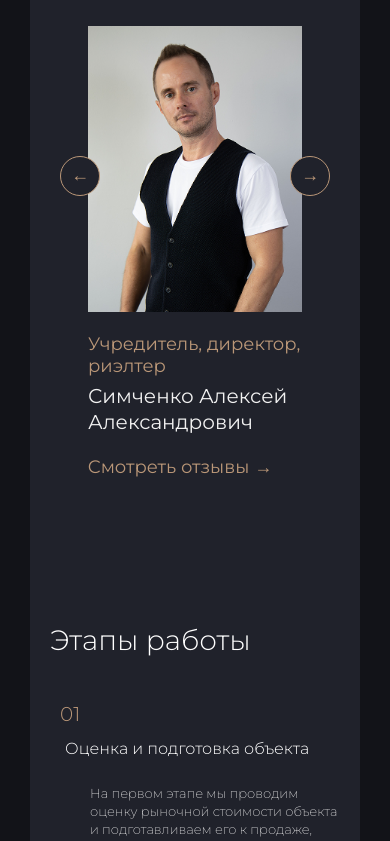
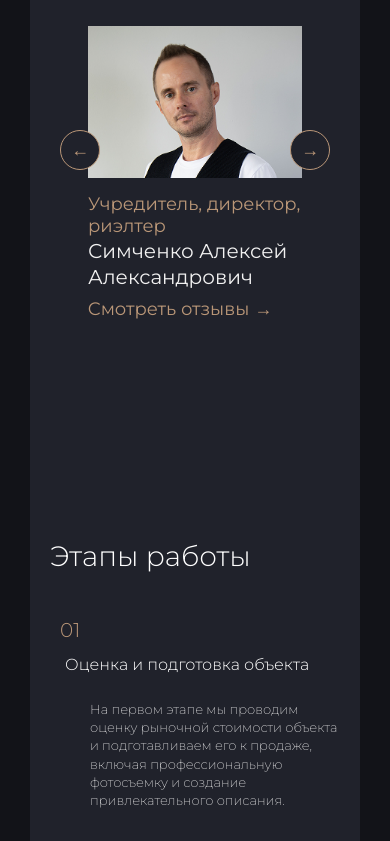
Before and after one commit to Max-Semian/realty_app, a Next.js app: page /realty_app/ in a window 390 px wide. Shown: the part 4548-5389 px from the top of the page. Built offline with nearby package versions, Linux system fonts and the light colour scheme.

Commit message:
Update TeamMemberCard.module.css

```diff
--- a/src/components/TeamMemberCard/TeamMemberCard.module.css
+++ b/src/components/TeamMemberCard/TeamMemberCard.module.css
@@ -81,7 +81,7 @@
     min-height: 120px;
   }
   .memberCard {
-    height: auto;
+    height: 320px; /* Adjust height for mobile */
     padding: 16px;
   }
 
```
